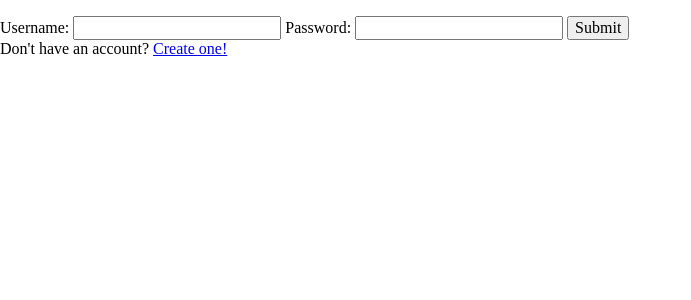
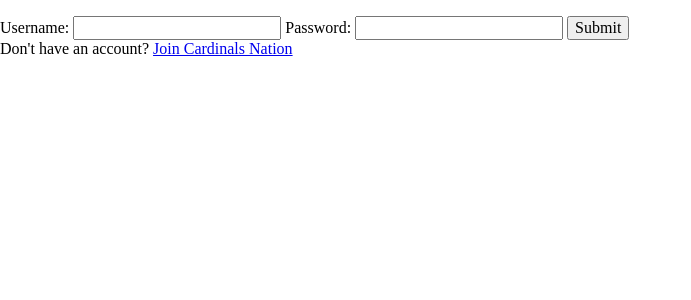
Before and after one commit to JayBoMac/blogz, a Python web app: template templates/login.html in a window 1280 px wide. Shown: the part 124-424 px from the top of the page, without its empty margins (0-691 px from the left). Run offline with Jinja, Linux system fonts and the light colour scheme; the template is opened without the code that fills it, so the values that code supplies are empty; some libraries are stand-ins or nearby versions.

Commit message:
Update login.html

```diff
--- a/templates/login.html
+++ b/templates/login.html
@@ -14,6 +14,6 @@
     {{error}}
 </div>
 <div>
-    Don't have an account? <a href="/signup">Create one!</a>
+    Don't have an account? <a href="/signup">Join Cardinals Nation</a>
 </div>
 {% endblock %}
```
